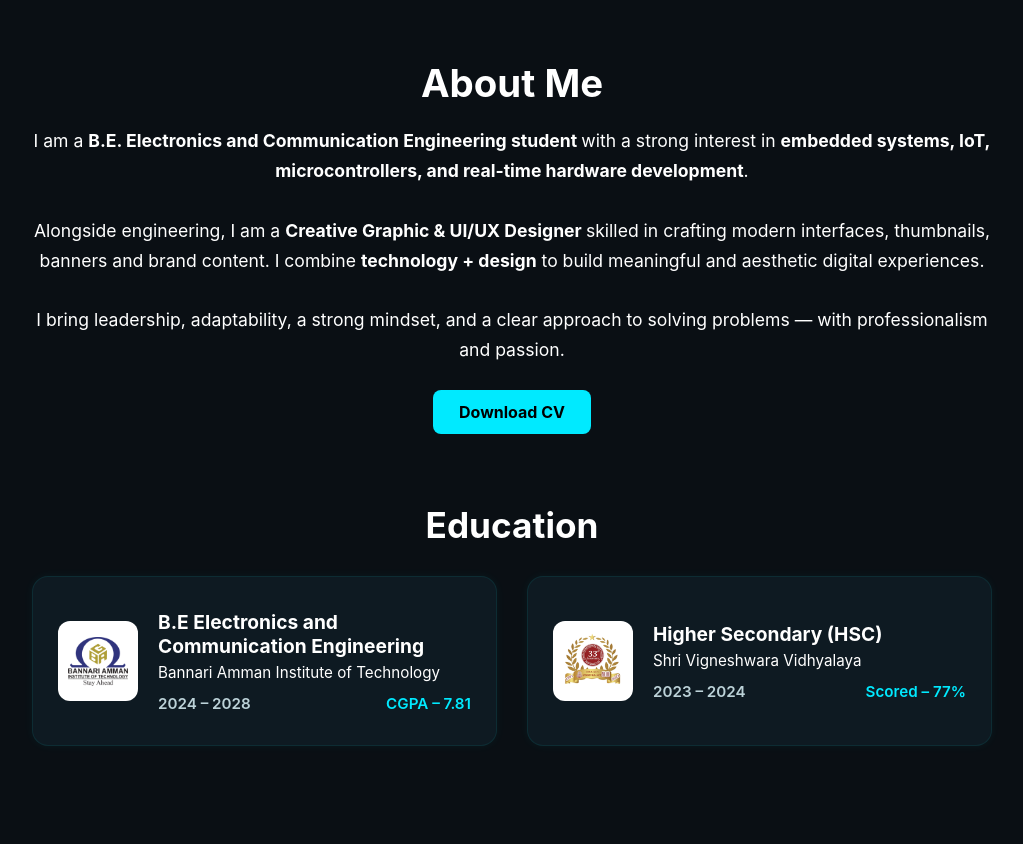
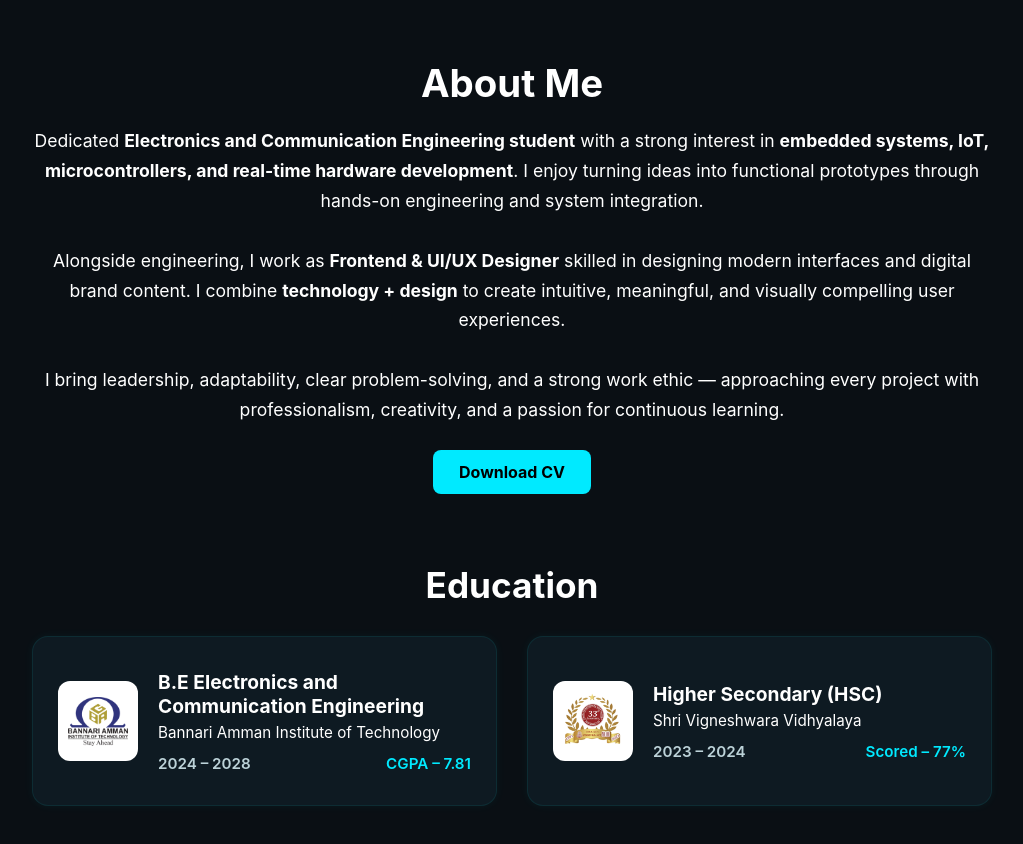
Before and after one commit to Muthukumarj-42/portfolio, a React (Vite) app: page / in a window 1280 px wide. Shown: the part 840-1684 px from the top of the page, without its empty margins (128-1151 px from the left). Built offline with nearby package versions, Linux system fonts and the light colour scheme.

Commit message:
Fixed error, changed about me

```diff
--- a/src/components/About.tsx
+++ b/src/components/About.tsx
@@ -27,24 +27,26 @@ function About() {
         transition={{ duration: 0.8 }}
         className={styles.text}
       >
-        I am a{" "}
-        <strong>B.E. Electronics and Communication Engineering student </strong>
-        with a strong interest in{" "}
+        Dedicated{" "}
+        <strong>Electronics and Communication Engineering student</strong> with
+        a strong interest in{" "}
         <strong>
           embedded systems, IoT, microcontrollers, and real-time hardware
           development
         </strong>
-        .
+        . I enjoy turning ideas into functional prototypes through hands-on
+        engineering and system integration.
         <br />
         <br />
-        Alongside engineering, I am a{" "}
-        <strong>Creative Graphic & UI/UX Designer </strong>
-        skilled in crafting modern interfaces, thumbnails, banners and brand
-        content. I combine <strong>technology + design</strong> to build
-        meaningful and aesthetic digital experiences.
+        Alongside engineering, I work as{" "}
+        <strong>Frontend & UI/UX Designer</strong> skilled in designing modern
+        interfaces and digital brand content. I combine{" "}
+        <strong>technology + design</strong> to create intuitive, meaningful,
+        and visually compelling user experiences.
         <br />
-        <br />I bring leadership, adaptability, a strong mindset, and a clear
-        approach to solving problems — with professionalism and passion.
+        <br />I bring leadership, adaptability, clear problem-solving, and a
+        strong work ethic — approaching every project with professionalism,
+        creativity, and a passion for continuous learning.
       </motion.p>
 
       {/* Download CV Button */}
--- a/src/data/projects.ts
+++ b/src/data/projects.ts
@@ -57,7 +57,7 @@ export const projects = [
       <ul>
         <li><strong>Duration:</strong> 6 Months (Ongoing)</li>
         <li><strong>Team Size:</strong> 3 Members</li>
-        <li><strong>Role Played:</strong> Hardware development & IoT architecture</li>
+        <li><strong>Role Played:</strong> Frontend and UI/UX Design</li>
         <li><strong>Experience:</strong> Gained expertise in healthcare ubiquitous computing</li>
       </ul>
     `,
@@ -171,7 +171,7 @@ export const projects = [
     category: "design",
     title: "My portfolio frontend development",
     shortDesc:
-      "Creative and attractive banners and overlays for gaming creators(youtube)",
+      "A modern and responsive portfolio showcasing my engineering projects, design work, and skills with a clean UI.",
     tags: ["React + Typescript", "Vite", "Framer motion"],
     img: portfolio,
     viewLink: "https://github.com/Muthukumarj-42/portfolio/blob/main/README.md",
```
Also changed, not shown: src/assets/certificates/WATER QUALITY.jpg (added).
